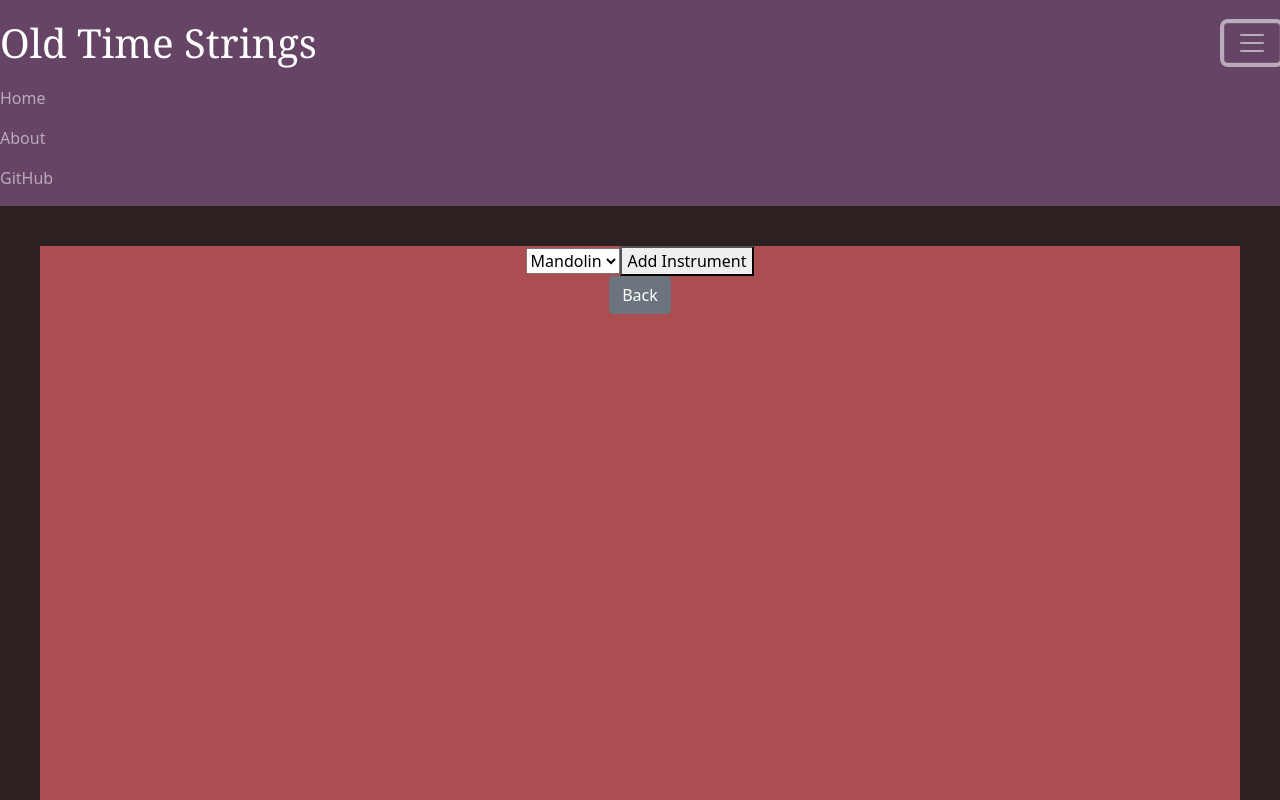
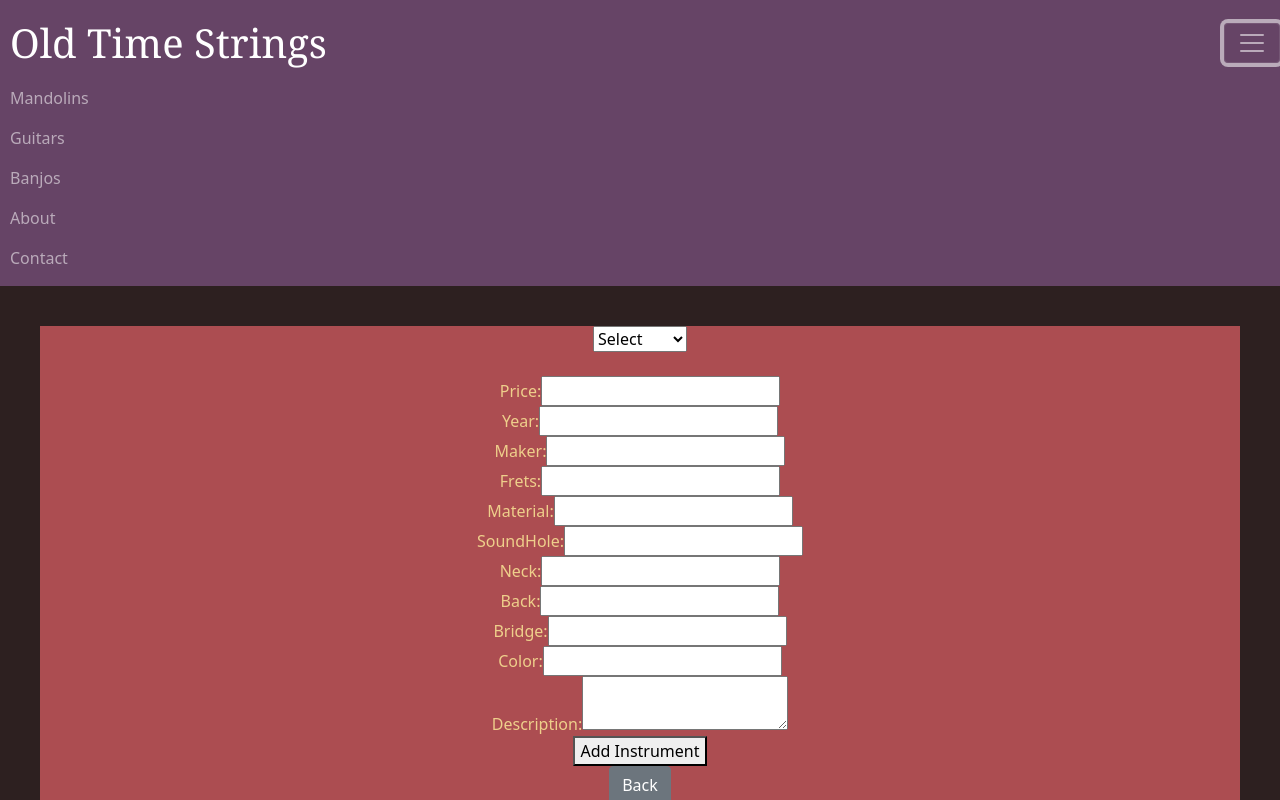
Before and after one commit to DXRovang/ots-frontend, a React (Create React App) app: page /instruments/new in a window 1280 px wide. Both pictures are taken after a click on the button 1252 px from the left and 43 px from the top of the page. Shown: the top 800 px of the page. Built offline with nearby package versions, Linux system fonts and the light colour scheme; no server answers.

Commit message:
adds input fields

```diff
--- a/src/Navbar.js
+++ b/src/Navbar.js
@@ -16,18 +16,24 @@ const Navig = (props) => {
       <Navbar body inverse style={{ backgroundColor: '#646', borderColor: '#333' }} dark>
       {/* <Button onClick={() => goBack()}><NavbarBrand className="mr-auto font">Old Time Strings</NavbarBrand></Button> */}
 
-        <NavbarBrand href="/home" className="mr-auto font">Old Time Strings</NavbarBrand>
+        <NavbarBrand href="/home" className="mr-auto font indent">Old Time Strings</NavbarBrand>
         <NavbarToggler onClick={toggleNavbar} className="mr-2" />
         <Collapse isOpen={!collapsed} navbar>
-          <Nav navbar>
+          <Nav navbar className="indent">
             <NavItem>
-              <NavLink href="/home">Home</NavLink>
+              <NavLink href="/mandolins">Mandolins</NavLink>
+            </NavItem>
+            <NavItem>
+              <NavLink href="/guitars">Guitars</NavLink>
+            </NavItem>
+            <NavItem>
+              <NavLink href="/banjos">Banjos</NavLink>
             </NavItem>
             <NavItem>
               <NavLink href="/about">About</NavLink>
             </NavItem>
             <NavItem>
-              <NavLink href="https://github.com/reactstrap/reactstrap">GitHub</NavLink>
+              <NavLink href="https://github.com/reactstrap/reactstrap">Contact</NavLink>
             </NavItem>
           </Nav>
         </Collapse>
--- a/src/components/Banjos.js
+++ b/src/components/Banjos.js
@@ -38,7 +38,7 @@ let instruments = this.props.instruments.filter(instrument => instrument.family.
         </Card>
       ) : null }
     </CardGroup>
-    <Button onClick={() => this.goBack()}>Back</Button>
+    <Button className="indent2" onClick={() => this.goBack()}>Back</Button>
     </>
     )
   }
--- a/src/components/Guitars.js
+++ b/src/components/Guitars.js
@@ -39,7 +39,7 @@ let instruments = this.props.instruments.filter(instrument => instrument.family.
         </Card>
       ) : null }
     </CardGroup>
-    <Button onClick={() => this.goBack()}>Back</Button>
+    <Button className="indent2" onClick={() => this.goBack()}>Back</Button>
     </>
     )
   }
--- a/src/components/Instrument.js
+++ b/src/components/Instrument.js
@@ -33,7 +33,7 @@ const Instrument = props =>{
           Back:   {instrument.back ? instrument.back : "n/a" }<br></br>
           SoundHole:    {instrument.hole ? instrument.hole : "n/a" }<br></br>
           Frets:    {instrument.frets ? instrument.frets : "n/a" }<br></br>
-          Description:    {instrument.description ? instrument.description : null }<br></br>
+          Description:    {instrument.description ? instrument.description : "n/a" }<br></br>
           Price:  ${instrument ? Math.floor(instrument.price) : null}<br></br>
           Owner:  {instrument.user.username}<br></br>
           </> : null}
--- a/src/components/InstrumentForm.js
+++ b/src/components/InstrumentForm.js
@@ -5,21 +5,33 @@ import {
   Card, Button, CardImg, CardTitle, CardText, CardGroup,
   CardSubtitle, CardBody
 } from 'reactstrap';
+
 class InstrumentForm extends React.Component{
 
   state = {
-    layout: ""
-
+    family: "",
+    value: "1",
+    category: ""
   }
 
   goBack(){
     this.props.history.goBack()
   }
-  handleChange = (e) =>{
+  handleFamilyChange = (e) =>{
+    // debugger
     this.setState({
-      [e.target.name]: e.target.value
+      [e.target.name]: e.target.value,
+      family: e.target.value,
+    })
+
+  }
+  handleCategoryChange = e =>{
+    this.setState({
+      [e.target.name]: e.target.value,
+      category: e.target.value,
     })
   }
+
   handleSubmit = (e) =>{
     e.preventDefault()
     console.log("hey, hey")
@@ -34,17 +46,100 @@ class InstrumentForm extends React.Component{
     return(
 
       <div className="title form">
-
         <form onSubmit={e => this.handleSubmit(e)}>
-          <select onChange={this.handleChange} name="layout" value={this.state.layout} >
+          <select onChange={this.handleFamilyChange}  name="value" value={this.state.value}>
+            <option value="1" disabled>Select</option>
             <option>Mandolin</option>
             <option>Guitar</option>
             <option>Banjo</option>
+          </select><br></br>
+          {/* <Category /> */}
+          {this.state.family === "Guitar" ?
+          <select onChange={this.handleCategoryChange}  name="value" value={this.state.value} >
+            <option selected value="Select">Select</option>
+            <option>6-string</option>
+            <option>12-string</option>
+            <option>Electric</option>
+            <option>Hollow-body</option>
+            <option>Semi-Hollow</option>
+            <option>Resonator</option>
           </select>
+          : null }
+          {this.state.family === "Mandolin" ?
+          <select onChange={this.handleCategoryChange}  name="value" value={this.state.value} >
+            <option selected value="Select">Select</option>
+            <option>F-style</option>
+            <option>A-style</option>
+          </select>
+          : null }
+          {this.state.family === "Banjo" ?
+          <select onChange={this.handleCategoryChange}  name="value" value={this.state.value} >
+            <option selected value="Select" >Select</option>
+            <option>4-string</option>
+            <option>5-string</option>
+          </select>
+          : null }
+          {/* <input>Description</input> */}
+          <br></br>
+          <label>
+            Price:
+            <input type="number" name="price"/>
+          </label>
+          <br></br>
+          <label>
+            Year:
+            <input type="number" name="year"/>
+          </label>
+          <br></br>
+          <label>
+            Maker:
+            <input type="text" name="maker"/>
+          </label>
+          <br></br>
+          <label>
+            Frets:
+            <input type="number" name="frets"/>
+          </label>
+          <br></br>
+          <label>
+            Material:
+            <input type="text" name="material"/>
+          </label>
+          <br></br>
+          <label>
+            SoundHole:
+            <input type="text" name="hole"/>
+          </label>
+          <br></br>
+          <label>
+            Neck:
+            <input type="text" name="neck"/>
+          </label>
+          <br></br>
+          <label>
+            Back:
+            <input type="text" name="back"/>
+          </label>
+          <br></br>
+          <label>
+            Bridge:
+            <input type="text" name="bridge"/>
+          </label>
+          <br></br>
+          <label>
+            Color:
+            <input type="text" name="color"/>
+          </label>
+          <br></br>
+          <label>
+            Description:
+            <textarea name="description"/>
+          </label>
+          <br></br>
           <button>Add Instrument</button>
         </form>
         <Button onClick={() => this.goBack()}>Back</Button>
-
+        {this.state.family === "Guitar" ? <div>guitar</div> : null }
       </div>
     )}
   }
--- a/src/components/Mandolins.js
+++ b/src/components/Mandolins.js
@@ -1,6 +1,7 @@
 import React from 'react'
 import {Link} from 'react-router-dom'
 import { connect } from 'react-redux'
+// import FamiliesContainer from '../containers/FamiliesContainer'
 import { fetchInstruments } from '../actions/fetchInstruments'
 import {
   Card, Button, CardImg, CardTitle, CardText, CardGroup,
@@ -24,6 +25,7 @@ class Mandolins extends React.Component{
   return(
     <>
     <h3 className="title">Mandolins</h3>
+    {/* <FamiliesContainer /> */}
     <CardGroup>
       {instruments ? instruments.map(instrument =>
         <Card body inverse style={{ backgroundColor: '#656', borderColor: '#333' }}>
@@ -40,7 +42,7 @@ class Mandolins extends React.Component{
         </Card>
       ) : null }
     </CardGroup>
-    <Button onClick={() => this.goBack()}>Back</Button>
+    <Button className="indent2" onClick={() => this.goBack()}>Back</Button>
     </>
     )
   }
--- a/src/styles.css
+++ b/src/styles.css
@@ -26,3 +26,9 @@
   background-color: rgb(245, 195, 120);
   width: 50%;
 }
+.indent{
+  margin-left: 10px;
+}
+.indent2{
+  margin-left: 30px;
+}
```
Also changed, not shown: src/containers/FamiliesContainer.js (+52 -0 lines).
